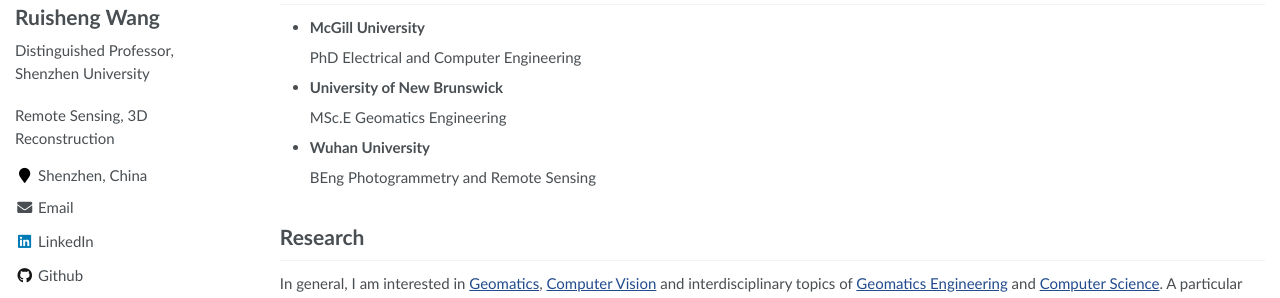
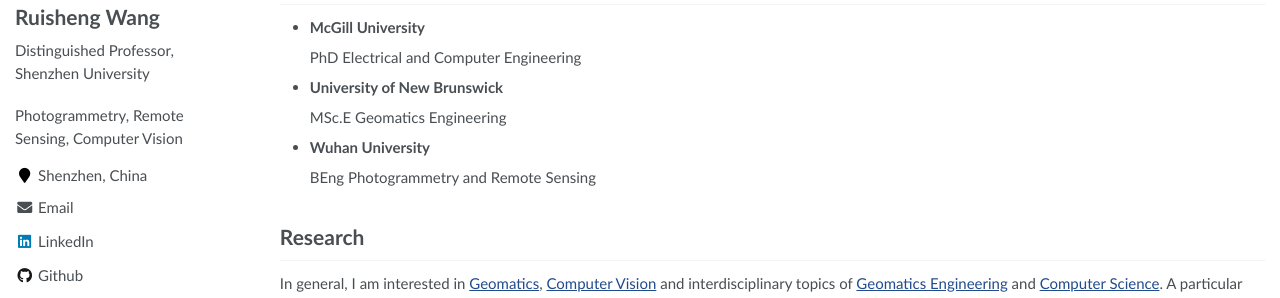
Before and after one commit to ruishengwang/ruishengwang.github.io, a Jekyll site: the page built from _pages/about.md, in a window 1280 px wide. Shown: the part 309-607 px from the top of the page. Built offline with Jekyll 4.4.1, drawn with Linux system fonts in a browser that asks for light colours.

Commit message:
Update _config.yml

```diff
--- a/_config.yml
+++ b/_config.yml
@@ -7,7 +7,7 @@
 
 # Site Settings
 title                    : "Ruisheng Wang"
-description              : "Remote Sensing, 3D Reconstruction"
+description              : "Photogrammetry, Remote Sensing, Computer Vision"
 repository               : "ruishengwang/ruishengwang.github.io"
 google_scholar_stats_use_cdn : true
 
```
